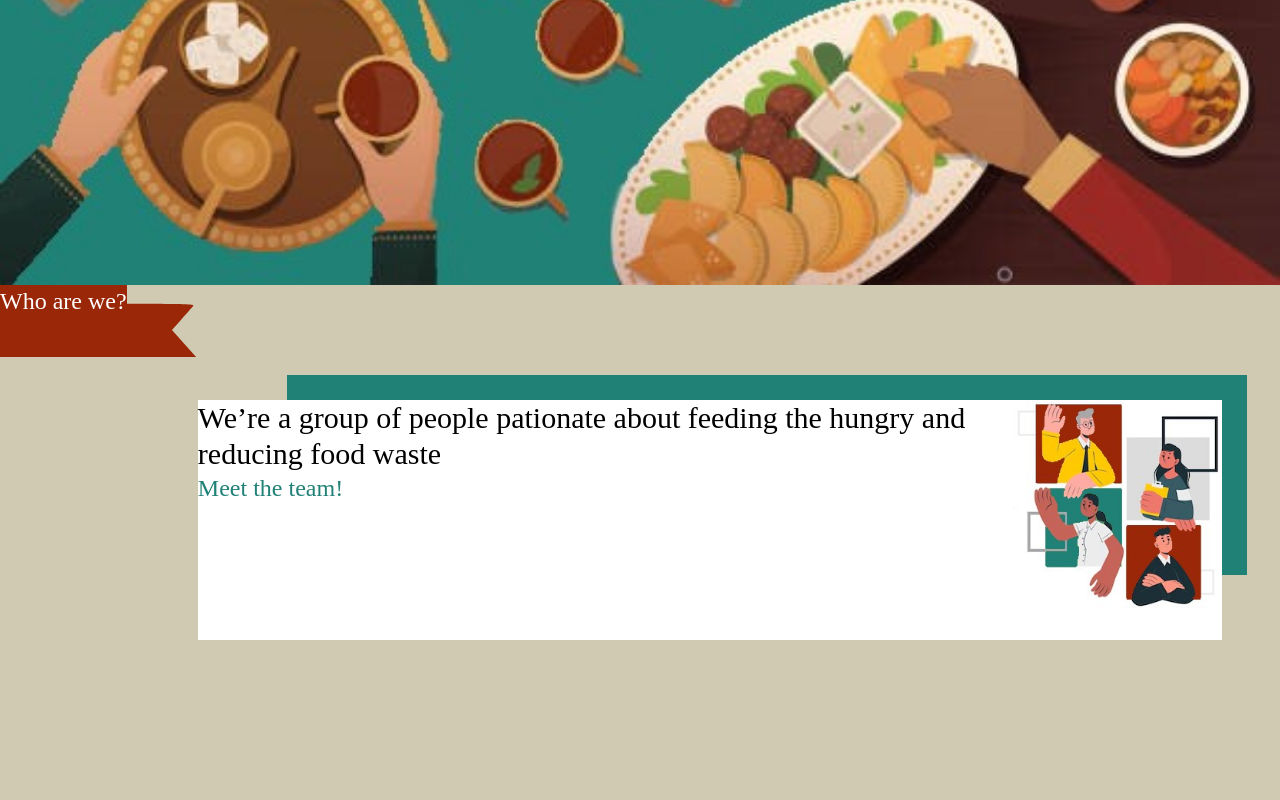
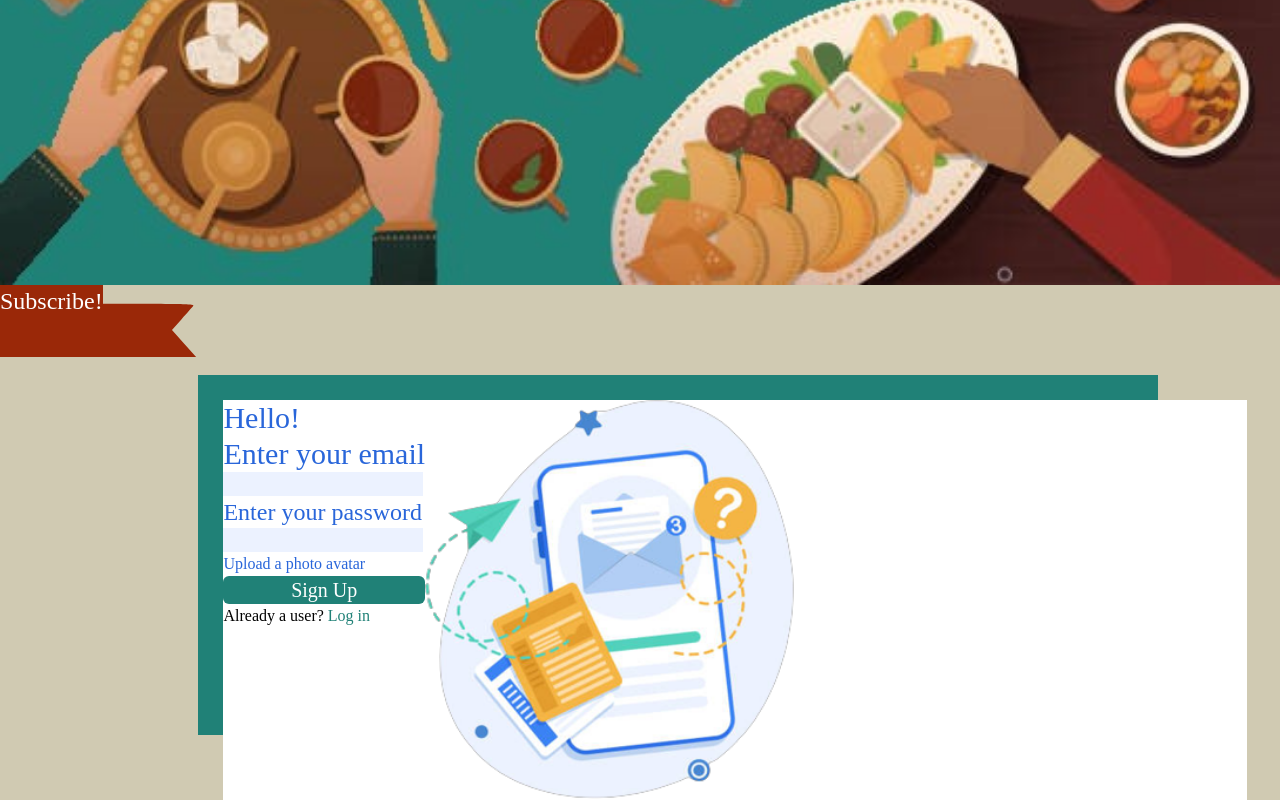
Before and after one commit to MiraMC149/ShareCare, a React (Create React App) app: page / in a window 1280 px wide. Shown: the part 355-1155 px from the top of the page. Before the commit the page ends 995 px from the top, so only its background shows below. Built offline with nearby package versions, Linux system fonts and the light colour scheme.

Commit message:
basic layout of newsletter

```diff
--- a/src/App.js
+++ b/src/App.js
@@ -2,12 +2,14 @@ import './index.css';
 import frontImg from './../src/Images/meal-gathering.jpg';
 import WhoAreWe from './../src/components/WhoAreWe/WhoAreWe.jsx';
 //import Navbar from './../src/components/Navbar/Navbar.jsx';
+import Newsletter from './../src/components/Newsletter/Newsletter.jsx'
 
 const App = () =>{
   return (
-    <div className="bg-mainbg">
+    <div className="flex flex-col ">
       <img src={frontImg} className="w-prd h-17 mb-p20" alt={"frontImg"} />
-      <WhoAreWe />
+      {/* <WhoAreWe /> */}
+      <Newsletter />
     </div>
   );
 }
--- a/src/components/Newsletter/Newsletter.jsx
+++ b/src/components/Newsletter/Newsletter.jsx
@@ -1,9 +1,30 @@
 import React from 'react'
+import phoneImg from '../../Images/newsletter.png'
+import Subscribe from './Subscribe'
+import SignUp from './SignUp'
 
-function Newsletter() {
+const Newsletter = () => {
   return (
-    <div>Newsletter</div>
+    <div className='flex -mb-4 '>
+        <Subscribe />
+        <div className='static mt-ptop ml-minus'>
+        <div className='box3'></div>
+        <div className='box4 flex flex-row'>
+          <div className='bg-white mt-16 w-2/3'>
+          <p className=' text-3xl bg-white ml-12 text-paramount '>Hello!</p>
+          <p className=' text-3xl bg-white ml-12 text-paramount '>Enter your email</p>
+          <input type='text' className='bg-bluebase w-56'></input>
+          <p className=' text-2xl bg-white ml-12 mt-5 text-paramount '>Enter your password</p>
+          <input type='password' className='bg-bluebase w-56'></input>
+          <p className='text-paramount bg-white'>Upload a photo avatar</p>
+          <SignUp />
+          <p className='bg-white'>Already a user? <span className='text-secondary bg-white'>Log in</span></p>
+          </div>
+          <img src={phoneImg} className="h-5/6 float-right mt-7 relative w-3/6 mr-12 bg-white " alt={"phoneImg"} />
+        </div>
+
+        </div>
+    </div>
   )
 }
-
-export default Newsletter
+export default Newsletter;
--- /dev/null
+++ b/src/components/Newsletter/SignUp.jsx
@@ -0,0 +1,9 @@
+import React from 'react'
+
+function SignUp() {
+  return (
+    <div className='bg-secondary text-white w-24 text-center rounded-md text-xl '> Sign Up </div>
+  )
+}
+
+export default SignUp
--- /dev/null
+++ b/src/components/Newsletter/Subscribe.jsx
@@ -0,0 +1,11 @@
+import React from 'react'
+import SubBanner from './SubscribeBanner'
+
+function Subscribe() {
+  return (
+    <div><p className="text-2xl text-white z-50 bg-primary absolute ml-6 mt-7" > Subscribe!  </p>
+    <SubBanner /></div>
+  )
+}
+
+export default Subscribe
--- /dev/null
+++ b/src/components/Newsletter/SubscribeBanner.jsx
@@ -0,0 +1,18 @@
+import React from 'react'
+
+function BgBanner() {
+  return (
+    <div className=""><svg version="1.0" xmlns="http://www.w3.org/2000/svg"
+    width="158.000000pt" height="62.000000pt" viewBox="0 0 158.000000 62.000000"
+    preserveAspectRatio="xMidYMid meet">
+
+   <g transform="translate(0.000000,62.000000) scale(0.100000,-0.100000)"
+   fill="#9A2808" stroke="none">
+   <path d="M0 280 l0 -200 736 0 735 0 -91 101 -90 101 72 82 c41 44 79 89 87
+   98 13 17 -23 18 -718 18 l-731 0 0 -200z"/>
+   </g>
+   </svg></div>
+  )
+}
+
+export default BgBanner
--- a/src/components/WhoAreWe/WhoAreWe.jsx
+++ b/src/components/WhoAreWe/WhoAreWe.jsx
@@ -9,11 +9,11 @@ const WhoAreWe = () => {
         <div className='static mt-ptop ml-minus'>
         <div className='box1'></div>
         <div className='box2 flex flex-row'>
-          <div className='bg-white mt-4 '>
-          <p className=' text-3xl bg-white mt-p20 ml-12 w-2/3'>We’re a group of people pationate about feeding the hungry and reducing food waste</p>
+          <div className='bg-white mt-16 '>
+          <p className=' text-3xl bg-white ml-12 w-2/3'>We’re a group of people passionate about feeding the hungry and reducing food waste</p>
           <p className='text-secondary text-2xl bg-white ml-12 mt-5'>Meet the team!</p>
           </div>
-          <img src={aboutImg} className="h-p26 float-right mt-7 relative w-1/3 mr-12 " alt={"aboutImg"} />
+          <img src={aboutImg} className="h-auto float-right mt-4 relative w-1/3 mr-12 " alt={"aboutImg"} />
         </div>
 
         </div>
--- a/src/index.css
+++ b/src/index.css
@@ -9,30 +9,30 @@
 .box1{
     background-color: #208177;
     width: 75%;
-    height: 25%;
+    height: 32%;
     position:absolute;
     margin-left: 7%;
 }
 .box2{
     background-color: #ffffff;
     width: 80%;
-    height: 30%;
+    height: 37%;
     position:absolute;
     z-index: 10;
     margin-top: 2%;
 }
 .box3{
     background-color: #208177;
-    width: 25%;
-    height: 25%;
+    width: 75%;
+    height: 45%;
     position:absolute;
 }
 .box4{
     background-color: #ffffff;
-    width: 30%;
-    height: 30%;
+    width: 80%;
+    height: 50%;
     position:absolute;
     z-index: 10;
     margin-top: 2%;
-    margin-left: 1.4%;
+    margin-left: 2%;
 }
--- a/tailwind.config.js
+++ b/tailwind.config.js
@@ -18,6 +18,8 @@ module.exports = {
       primary: '#9A2808',
       secondary: '#208177',
       white: '#ffffff',
+      bluebase: '#ECF2FF',
+      paramount: '#2966DA',
     },
     margin: {
       minus:"-1%",
```
Also changed, not shown: src/Images/newsletter-removebg-preview.png (deleted), src/Images/newsletter.png (added).
